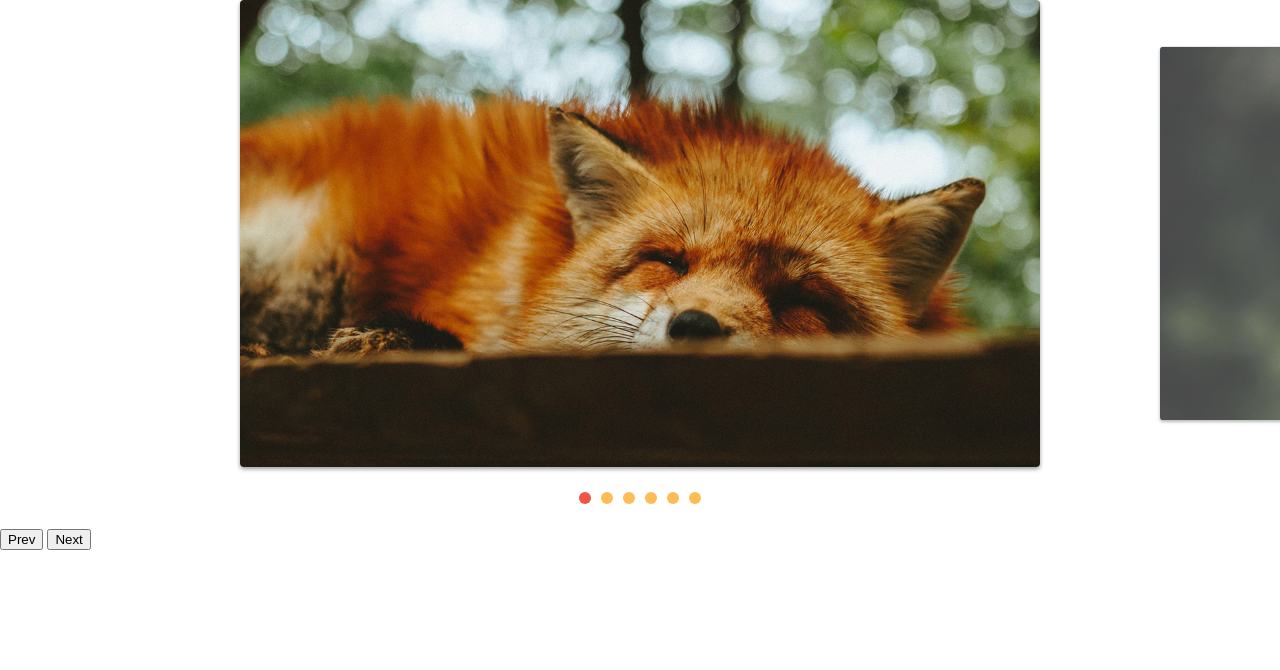
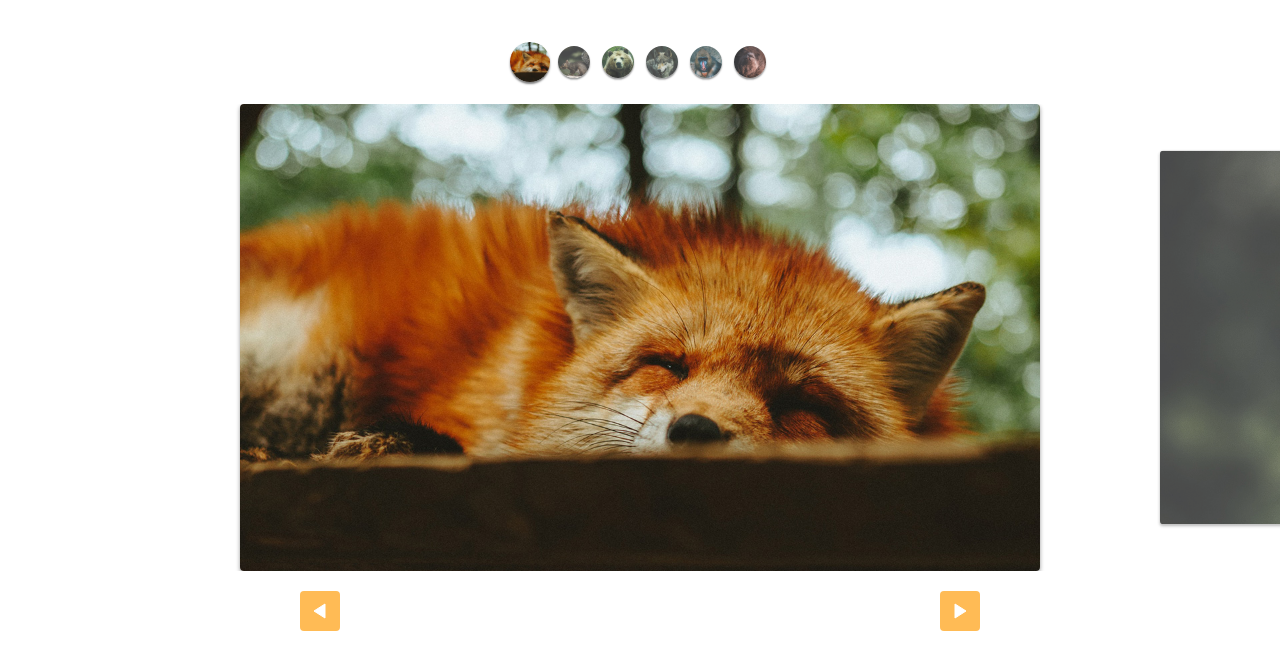
Before and after one commit to CoeRobeen/Slide, a plain HTML site: page index.html in a window 1280 px wide. Drawn offline with Linux system fonts and the light colour scheme.

Commit message:
custom controls estilizados

```diff
--- a/css/style.css
+++ b/css/style.css
@@ -65,3 +65,48 @@ img {
 [data-control="slide"] li a:hover {
   background: #e54;
 }
+
+.custom-controls {
+  display: flex;
+  justify-content: center;
+  margin-top: 40px;
+  margin-bottom: 20px;
+  flex-wrap: wrap;
+}
+
+.custom-controls li {
+  opacity: 0.8;
+  transform: scale(0.8);
+  width: 40px;
+  height: 40px;
+  border-radius: 50%;
+  overflow: hidden;
+  margin: 2px;
+  box-shadow: 0 2px 2px rgba(0, 0, 0, 0.5);
+  transition: 0.3s;
+}
+
+.custom-controls li.active {
+  opacity: 1;
+  transform: scale(1);
+}
+
+.arrow-nav {
+  display: flex;
+  justify-content: space-around;
+  margin: 20px 0;
+}
+
+.arrow-nav button {
+  cursor: pointer;
+  border: none;
+  border-radius: 4px;
+  color: white;
+  width: 40px;
+  height: 40px;
+  background: #fb5 url("../img/arrow.svg") center center no-repeat;
+}
+
+.arrow-nav button.prev {
+  transform: rotate(-180deg);
+}
--- a/index.html
+++ b/index.html
@@ -1,26 +1,34 @@
 <!DOCTYPE html>
 <html lang="en">
   <head>
-  <meta charset="UTF-8">
-  <meta http-equiv="X-UA-Compatible" content="IE=edge">
-  <meta name="viewport" content="width=device-width, initial-scale=1.0">
-  <link rel="stylesheet" href="css/style.css">
+    <meta charset="UTF-8" />
+    <meta http-equiv="X-UA-Compatible" content="IE=edge" />
+    <meta name="viewport" content="width=device-width, initial-scale=1.0" />
+    <link rel="stylesheet" href="css/style.css" />
     <title>Slide Curso JavaScript</title>
   </head>
   <body>
+    <ul class="custom-controls">
+      <li><img src="img/foto1-thumb.jpg" alt="" /></li>
+      <li><img src="img/foto2-thumb.jpg" alt="" /></li>
+      <li><img src="img/foto3-thumb.jpg" alt="" /></li>
+      <li><img src="img/foto4-thumb.jpg" alt="" /></li>
+      <li><img src="img/foto5-thumb.jpg" alt="" /></li>
+      <li><img src="img/foto6-thumb.jpg" alt="" /></li>
+    </ul>
     <div class="slide-wrapper">
       <ul class="slide">
-      <li><img src="img/foto1.jpg" alt=""></li>
-      <li><img src="img/foto2.jpg" alt=""></li>
-      <li><img src="img/foto3.jpg" alt=""></li>
-      <li><img src="img/foto4.jpg" alt=""></li>
-      <li><img src="img/foto5.jpg" alt=""></li>
-      <li><img src="img/foto6.jpg" alt=""></li>
+        <li><img src="img/foto1.jpg" alt="" /></li>
+        <li><img src="img/foto2.jpg" alt="" /></li>
+        <li><img src="img/foto3.jpg" alt="" /></li>
+        <li><img src="img/foto4.jpg" alt="" /></li>
+        <li><img src="img/foto5.jpg" alt="" /></li>
+        <li><img src="img/foto6.jpg" alt="" /></li>
       </ul>
     </div>
     <div class="arrow-nav">
-    <button class="prev">Prev</button>
-    <button class="next">Next</button>
+      <button class="prev"></button>
+      <button class="next"></button>
     </div>
     <script type="module" src="js/script.js"></script>
   </body>
--- a/js/script.js
+++ b/js/script.js
@@ -1,7 +1,7 @@
-import {SlideNav} from './slide.js';
+import SlideNav from './slide.js';
 
 const slide = new SlideNav('.slide', '.slide-wrapper');
 slide.init();
 slide.addArrow('.prev', '.next');
 
-slide.addControl();
+slide.addControl('.custom-controls');
--- a/js/slide.js
+++ b/js/slide.js
@@ -147,7 +147,7 @@ export class Slide {
   }
 }
 
-export class SlideNav extends Slide {
+export default class SlideNav extends Slide {
   constructor(slide, wrapper) {
     super(slide, wrapper);
     this.bindControlEvents();
```
Also changed, not shown: img/arrow.svg (added). Lines whose indentation alone changed are shown as unchanged.
